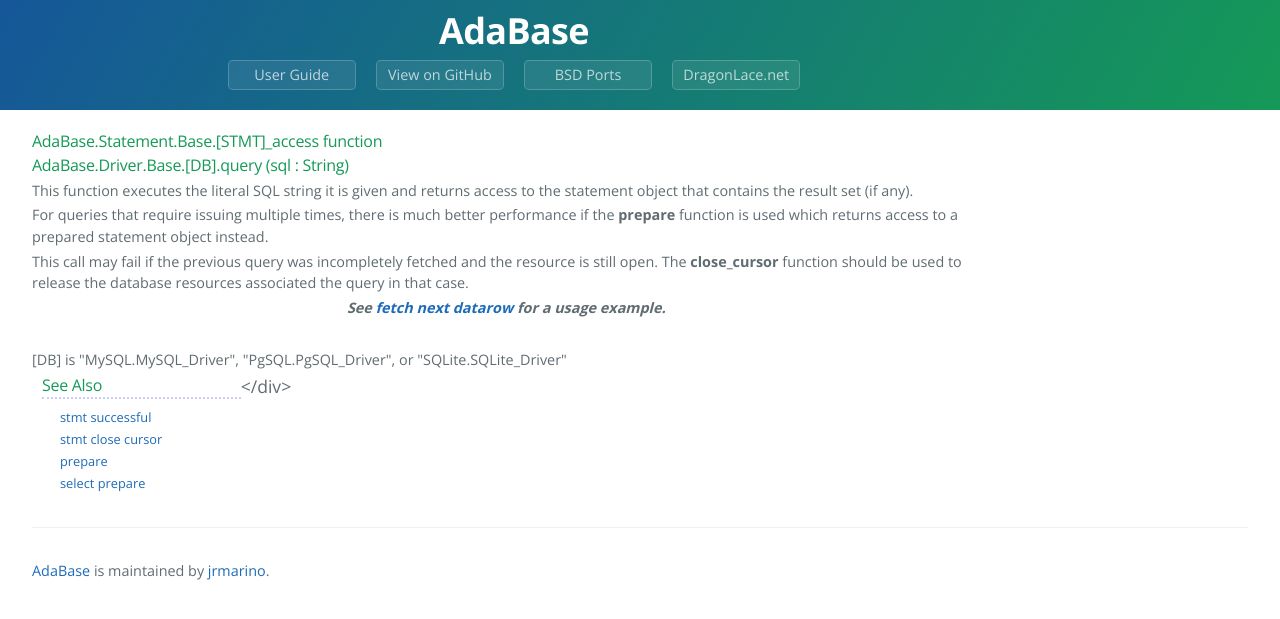
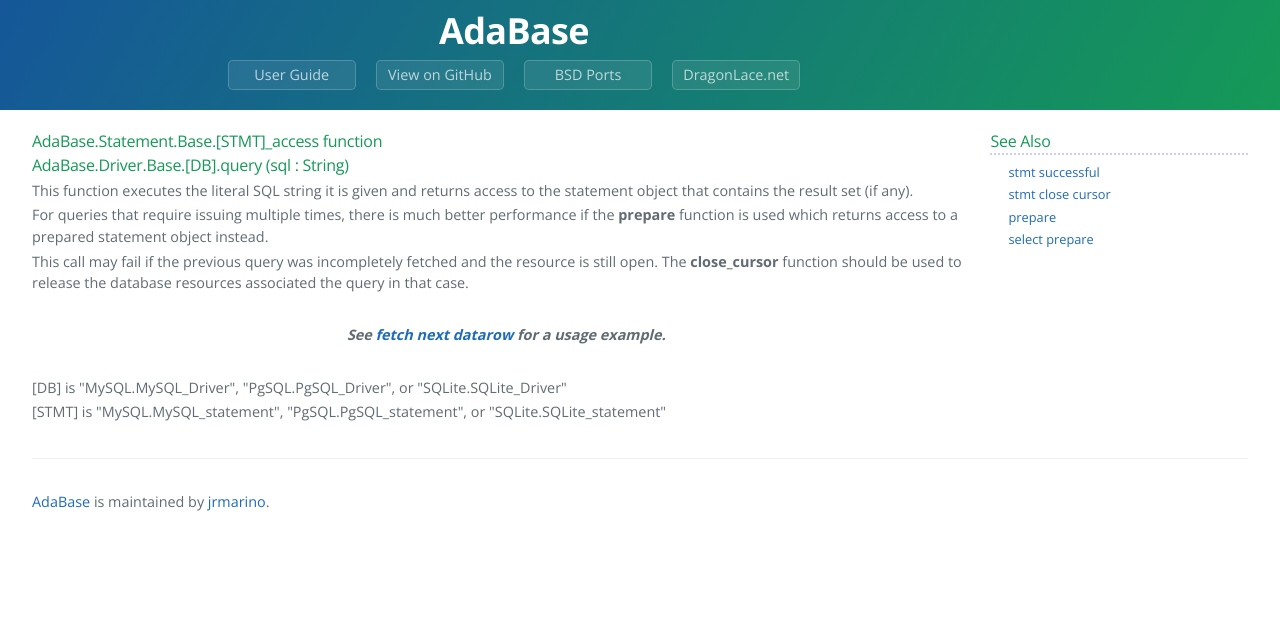
Before and after one commit to jrmarino/AdaBase, a Jekyll site: the page built from query.md, in a window 1280 px wide. Shown: the top 619 px of the page. Built offline with Jekyll 4.4.1, drawn with Linux system fonts in a browser that asks for light colours.

Commit message:
fix formatting query page

```diff
--- a/query.md
+++ b/query.md
@@ -12,11 +12,12 @@
 a prepared statement object instead.</p>
 <p>This call may fail if the previous query was incompletely fetched and
 the resource is still open.  The <b>close_cursor</b> function should be
-used to release the database resources associated the query in that case.
+used to release the database resources associated the query in that case.</p>
 <br/>
 <p class="caption">See {{ page.fetch_next }} for a usage example.</p>
 <br/>
 <p>{{ page.supported_drivers }}</p>
+<p>{{ page.supported_stmts }}</p>
 </div>
 <div class="sidenav">
   <h3>See Also</h3>
```
